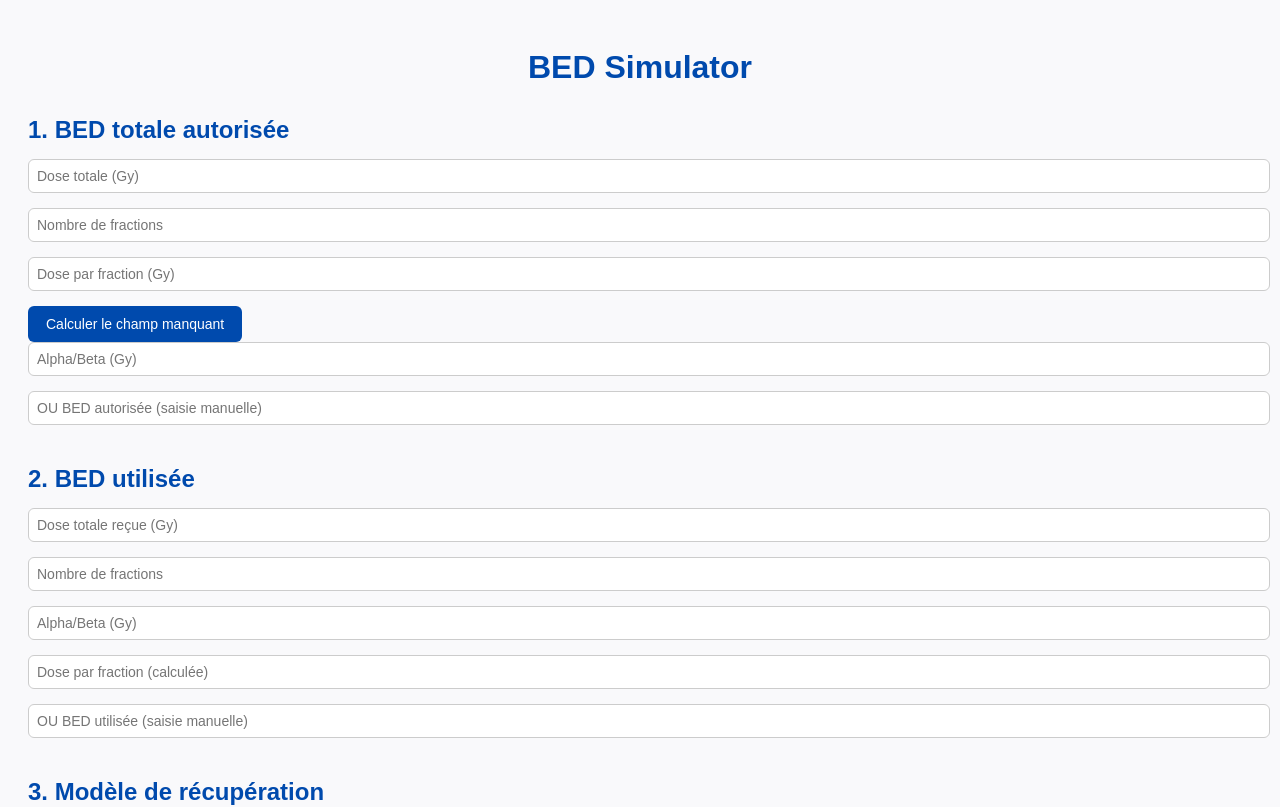
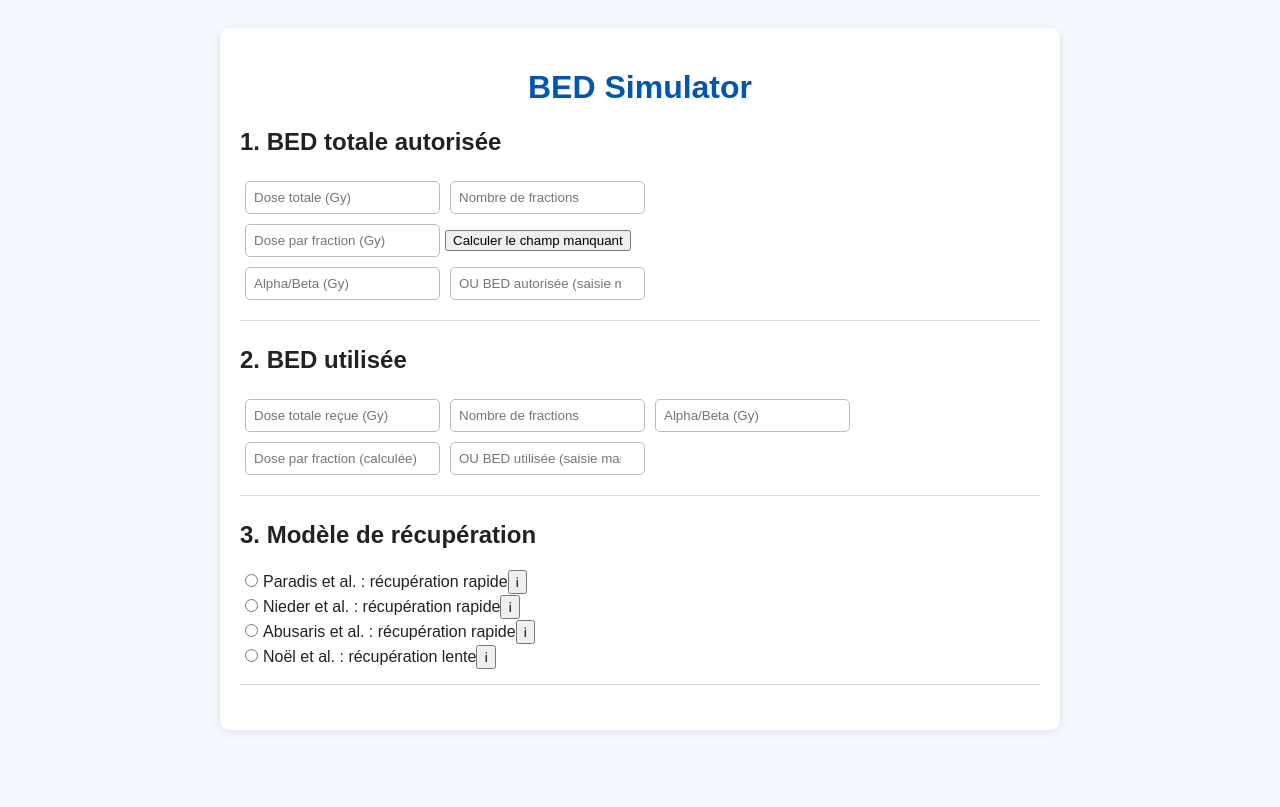
Before and after one commit to Snoop67/bed-simulator, a React (Create React App) app: page / in a window 1280 px wide. Shown: the top 807 px of the page. Built offline with nearby package versions, Linux system fonts and the light colour scheme.

Commit message:
Update index.css

```diff
--- a/src/index.css
+++ b/src/index.css
@@ -1,101 +1,63 @@
-/* Style global */
 body {
   font-family: Arial, sans-serif;
-  background-color: #f9f9fb;
-  color: #333;
+  background: #f5f9ff;
+  color: #222;
   padding: 20px;
 }
 
-/* Titre principal */
-h1 {
-  color: #004aad;
-  text-align: center;
-  margin-bottom: 30px;
+.container {
+  max-width: 800px;
+  margin: auto;
+  background: white;
+  padding: 20px;
+  border-radius: 10px;
+  box-shadow: 0 2px 10px rgba(0,0,0,0.1);
 }
 
-/* Sous-titres */
-h2 {
-  color: #004aad;
-  margin-top: 25px;
-  margin-bottom: 15px;
+h1 {
+  text-align: center;
+  color: #0056b3;
 }
 
-/* Formulaires et champs */
-label {
-  display: block;
-  margin-bottom: 6px;
-  font-weight: bold;
-  color: #004aad;
+section {
+  margin-bottom: 25px;
+  padding-bottom: 15px;
+  border-bottom: 1px solid #ddd;
 }
 
 input, select {
-  width: 100%;
   padding: 8px;
-  border: 1px solid #ccc;
-  border-radius: 6px;
-  margin-bottom: 15px;
-  font-size: 14px;
+  margin: 5px;
+  border: 1px solid #bbb;
+  border-radius: 5px;
 }
 
-/* Groupes de champs */
-.form-section {
-  background: #fff;
-  padding: 20px;
-  border-radius: 8px;
-  box-shadow: 0 2px 8px rgba(0,0,0,0.05);
-  margin-bottom: 25px;
+input:focus, select:focus {
+  outline: none;
+  border-color: #0056b3;
 }
 
-/* Boutons */
-button {
-  background-color: #004aad;
-  color: white;
-  border: none;
-  padding: 10px 18px;
-  border-radius: 6px;
-  font-size: 14px;
-  cursor: pointer;
-  margin-right: 10px;
-  transition: background 0.2s ease-in-out;
+p {
+  font-weight: bold;
 }
 
-button:hover {
-  background-color: #00337a;
+.tooltip {
+  position: relative;
+  cursor: help;
+  color: #0056b3;
+  text-decoration: underline dotted;
 }
 
-/* Liens */
-a {
-  color: #004aad;
-  text-decoration: none;
+.tooltip:hover::after {
+  content: attr(data-tip);
+  position: absolute;
+  left: 0;
+  top: 25px;
+  background: #0056b3;
+  color: white;
+  padding: 8px;
+  border-radius: 5px;
+  width: 250px;
+  font-size: 0.9em;
+  z-index: 10;
 }
-
-a:hover {
-  text-decoration: underline;
-}
-
-/* Résultats */
-.result-box {
-  background: #f0f7ff;
-  border-left: 4px solid #004aad;
-  padding: 12px;
-  margin-top: 15px;
-  border-radius: 6px;
-}
-
-/* Tableau OAR */
-.oar-table {
-  width: 100%;
-  border-collapse: collapse;
-  margin-bottom: 15px;
-}
-
-.oar-table th, .oar-table td {
-  border: 1px solid #ddd;
-  padding: 8px;
-  text-align: left;
-}
-
-.oar-table th {
-  background-color: #004aad;
-  color: white;
-}
```
